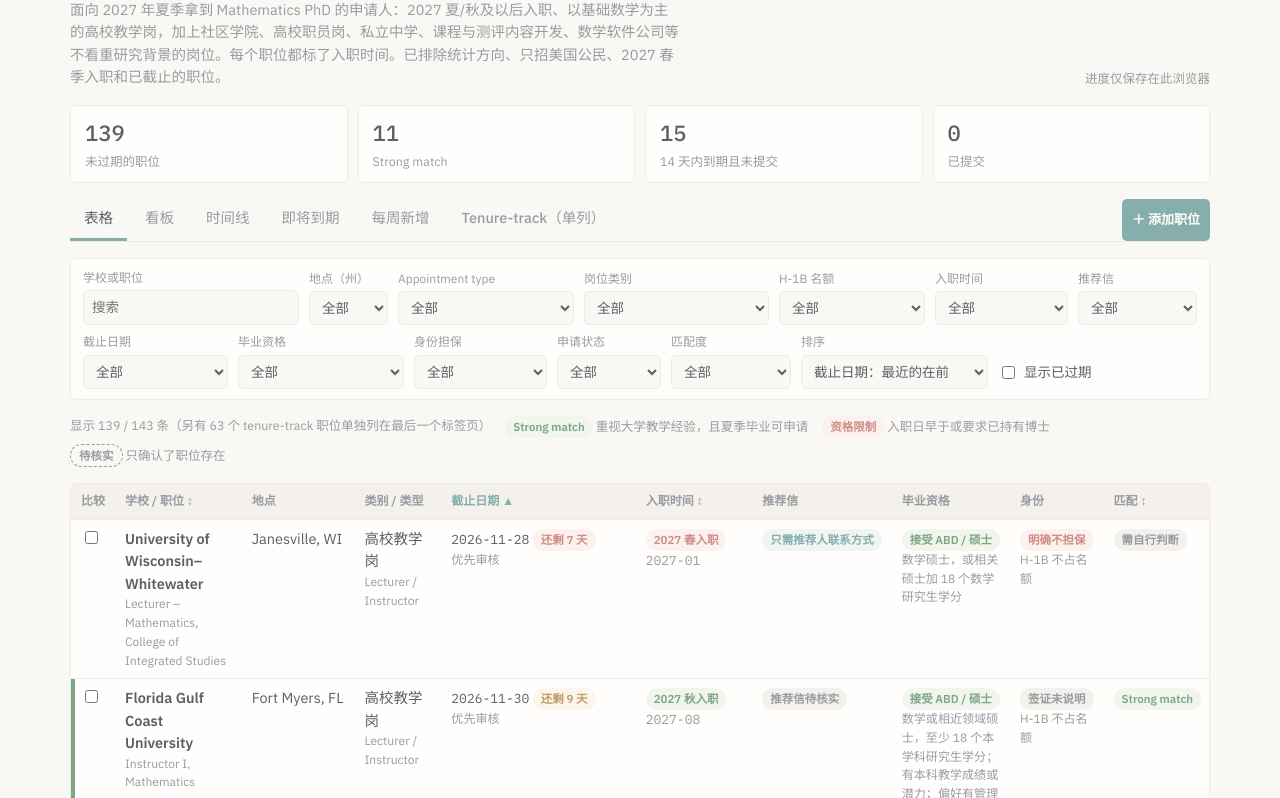
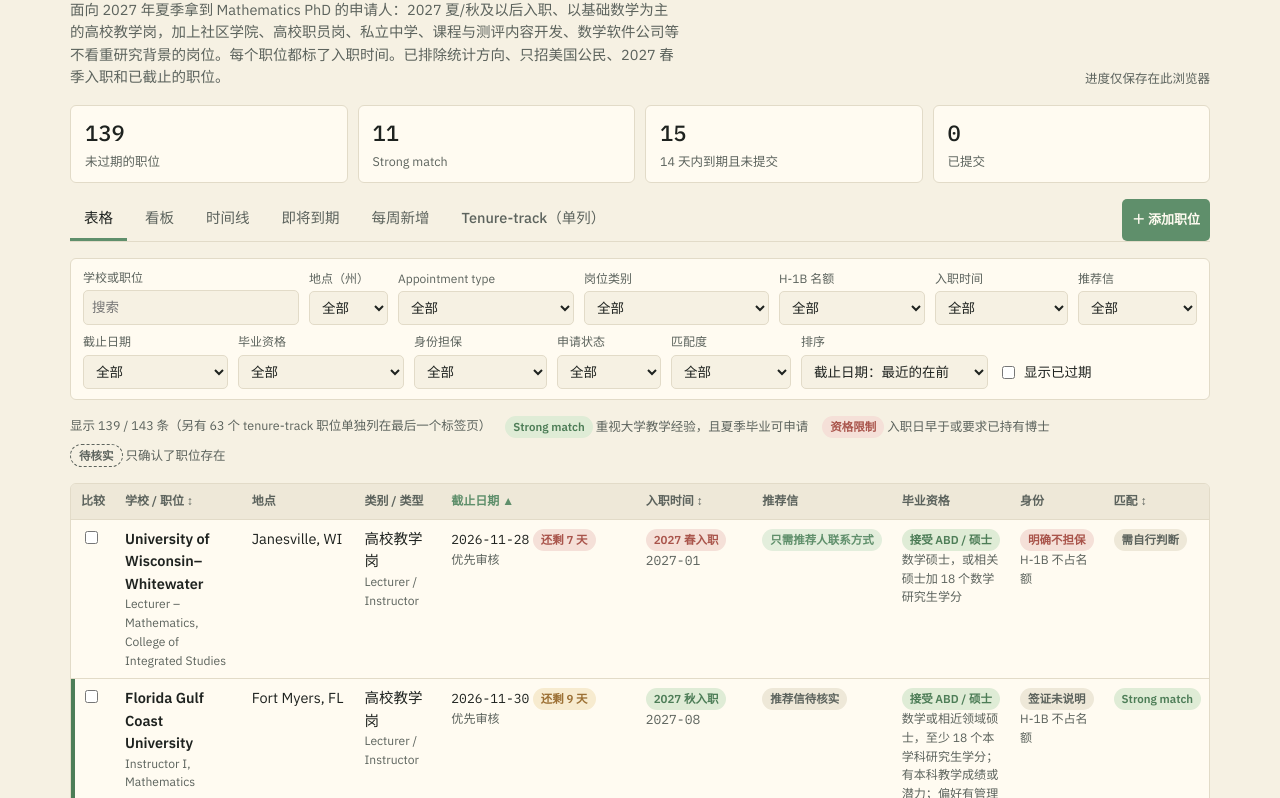
Before and after one commit to TabbyMao/job-tracker, a plain HTML site: page index.html in a window 1280 px wide. Shown: the part 63-861 px from the top of the page. Drawn offline with Linux system fonts and the light colour scheme.

Commit message:
奶白与柔和绿配色，黑色文字
Co-Authored-By: Claude Opus 5.5 <noreply@anthropic.com>
Claude-Session: https://claude.ai/code/session_013D464BgfXf19jJTxACorsk

```diff
--- a/index.html
+++ b/index.html
@@ -11,12 +11,12 @@
 /* Layout idea: an application ledger. One catalog, five lenses (table, board, timeline, due, new); deadline and eligibility are always the first things the eye meets. */
 :root{
   color-scheme:light;
-  --bg:#faf8f4; --surface:#fffefc; --ink:#5a6066; --muted:#979ca1; --line:#efeae2;
-  --accent:#86aead; --accent-soft:#eef5f3;
-  --good:#7ea684; --good-soft:#f0f6ee;
-  --warn:#c19c68; --warn-soft:#fcf6ea;
-  --bad:#cf8c84; --bad-soft:#fbf1ee;
-  --neutral-soft:#f4f1ec;
+  --bg:#f6f1e3; --surface:#fffbf1; --ink:#1e221f; --muted:#5c635d; --line:#e2dbc8;
+  --accent:#5f8f6b; --accent-soft:#e3eedc;
+  --good:#4d7d57; --good-soft:#dfecd6;
+  --warn:#9c7034; --warn-soft:#f7ebcf;
+  --bad:#a9544b; --bad-soft:#f5e0d8;
+  --neutral-soft:#eee8d8;
   --display:"Noto Serif SC","Songti SC","SimSun",serif;
   --body:"IBM Plex Sans","PingFang SC","Microsoft YaHei","Noto Sans SC",system-ui,sans-serif;
   --mono:"IBM Plex Mono",ui-monospace,Menlo,Consolas,monospace;
```
